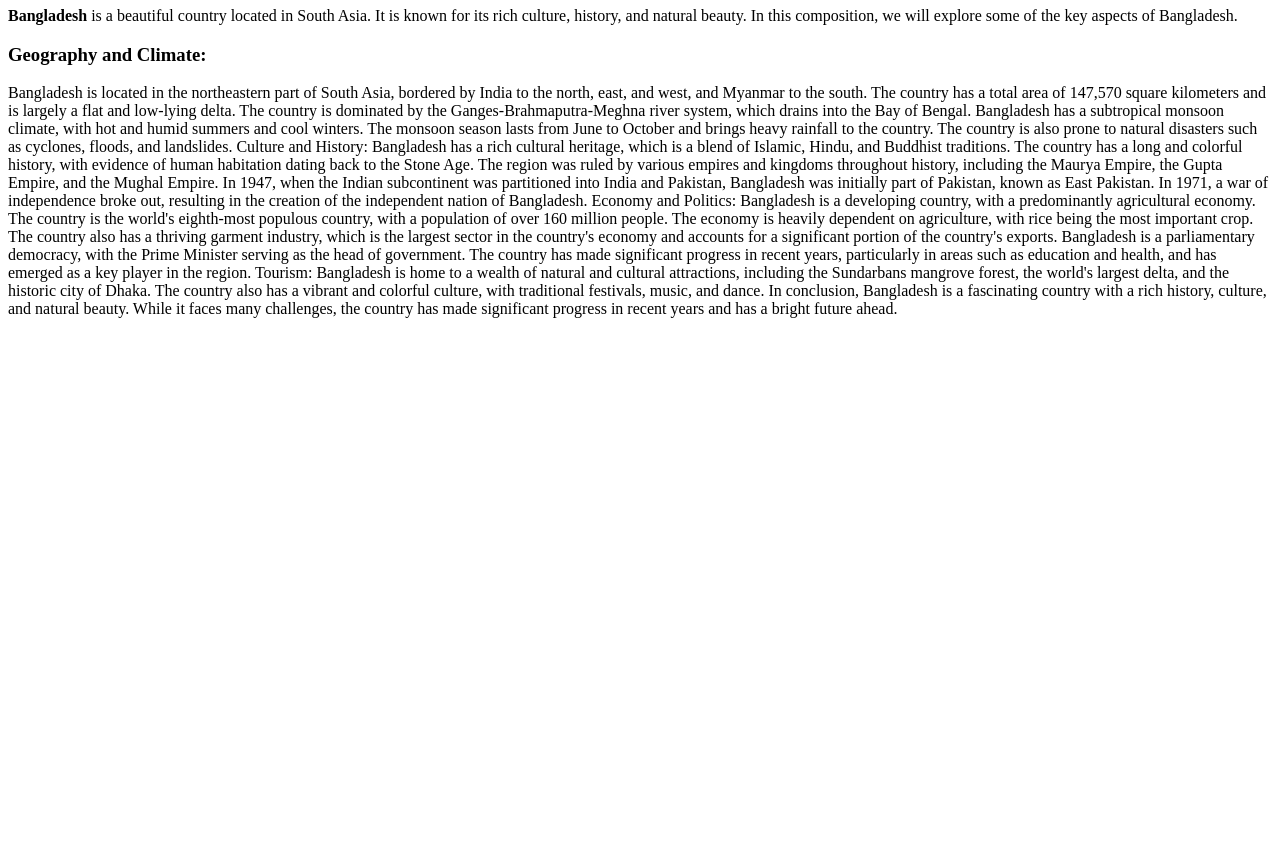
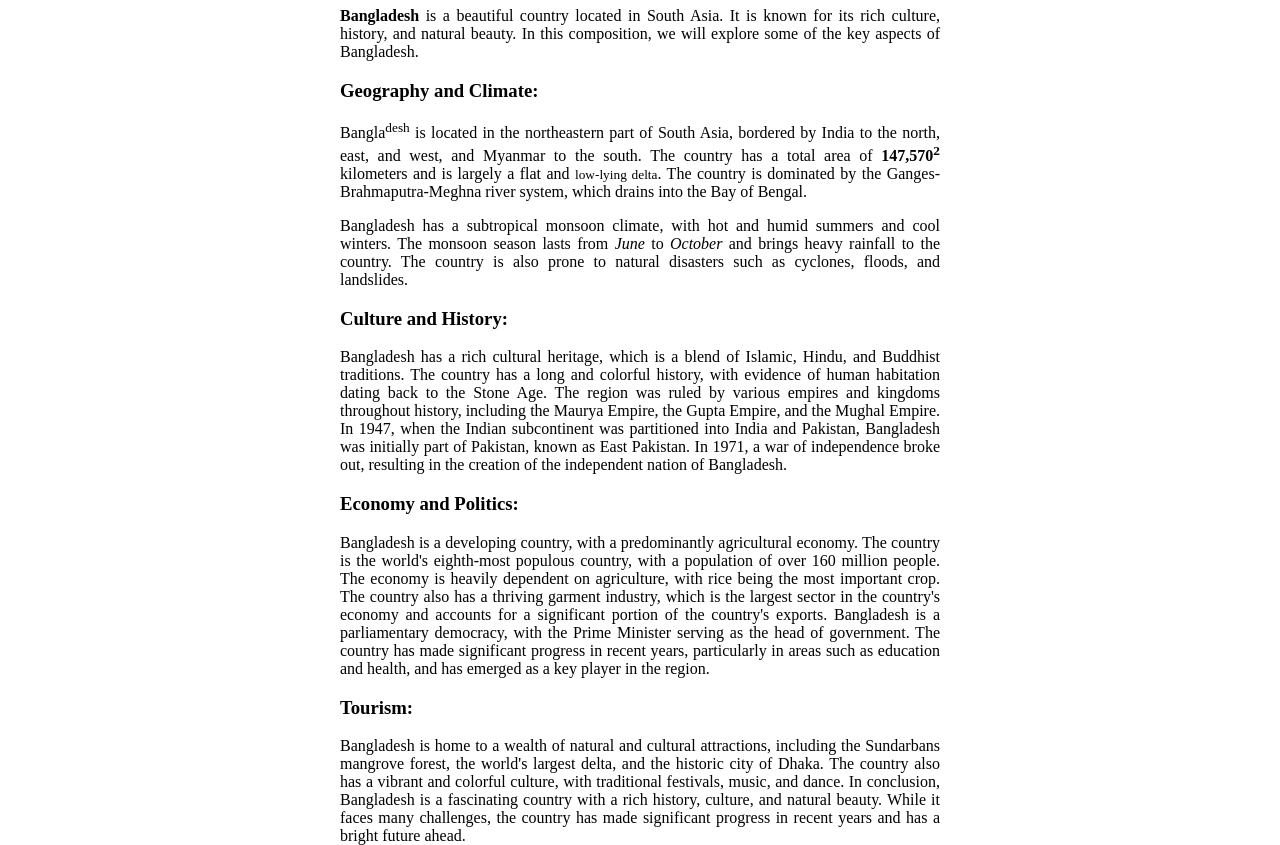
Before and after one commit to brtauhid/Step-by-step-web-design-course, a plain HTML site: page index.html in a window 1280 px wide. Shown: the part 73-918 px from the top of the page. Before the commit the page ends 800 px from the top, so only its background shows below. Drawn offline with Linux system fonts and the light colour scheme.

Commit message:
3rd commit

```diff
--- a/index.html
+++ b/index.html
@@ -5,28 +5,34 @@
     <meta http-equiv="X-UA-Compatible" content="IE=edge">
     <meta name="viewport" content="width=device-width, initial-scale=1.0">
     <title>Document</title>
+    <style>
+        body{
+            width: 600px;
+            margin: 0 auto;
+            text-align: justify;
+        }
+    </style>
 </head>
-<body>
+    <p>
         <h1>My country <b>Bangladesh</b></h1>
 
         <p><b>Bangladesh</b> is a beautiful country located in South Asia. It is known for its rich culture, history, and natural beauty. In this composition, we will explore some of the key aspects of Bangladesh.</p>
 
         <h3>Geography and Climate:</h3>
-Bangladesh is located in the northeastern part of South Asia, bordered by India to the north, east, and west, and Myanmar to the south. The country has a total area of 147,570 square kilometers and is largely a flat and low-lying delta. The country is dominated by the Ganges-Brahmaputra-Meghna river system, which drains into the Bay of Bengal.
-Bangladesh has a subtropical monsoon climate, with hot and humid summers and cool winters. The monsoon season lasts from June to October and brings heavy rainfall to the country. The country is also prone to natural disasters such as cyclones, floods, and landslides.
+        Bangla<sup>desh</sup> is located in the northeastern part of South Asia, bordered by India to the north, east, and west, and Myanmar to the south. The country has a total area of <b>147,570<sup>2</sup></b> kilometers and is largely a flat and <small>low-lying delta</small>. The country is dominated by the Ganges-Brahmaputra-Meghna river system, which drains into the Bay of Bengal.</p>
 
-Culture and History:
+        <p>Bangladesh has a subtropical monsoon climate, with hot and humid summers and cool winters. The monsoon season lasts from <em>June</em> to <em>October</em> and brings heavy rainfall to the country. The country is also prone to natural disasters such as cyclones, floods, and landslides.
+
+        <h3>Culture and History:</h3>
         Bangladesh has a rich cultural heritage, which is a blend of Islamic, Hindu, and Buddhist traditions. The country has a long and colorful history, with evidence of human habitation dating back to the Stone Age. The region was ruled by various empires and kingdoms throughout history, including the Maurya Empire, the Gupta Empire, and the Mughal Empire.
         In 1947, when the Indian subcontinent was partitioned into India and Pakistan, Bangladesh was initially part of Pakistan, known as East Pakistan. In 1971, a war of independence broke out, resulting in the creation of the independent nation of Bangladesh.
 
-Economy and Politics:
+        <h3>Economy and Politics:</h3>
         Bangladesh is a developing country, with a predominantly agricultural economy. The country is the world's eighth-most populous country, with a population of over 160 million people. The economy is heavily dependent on agriculture, with rice being the most important crop. The country also has a thriving garment industry, which is the largest sector in the country's economy and accounts for a significant portion of the country's exports.
         Bangladesh is a parliamentary democracy, with the Prime Minister serving as the head of government. The country has made significant progress in recent years, particularly in areas such as education and health, and has emerged as a key player in the region.
 
-Tourism:
+        <h3>Tourism:</h3>
         Bangladesh is home to a wealth of natural and cultural attractions, including the Sundarbans mangrove forest, the world's largest delta, and the historic city of Dhaka. The country also has a vibrant and colorful culture, with traditional festivals, music, and dance.
         In conclusion, Bangladesh is a fascinating country with a rich history, culture, and natural beauty. While it faces many challenges, the country has made significant progress in recent years and has a bright future ahead.
-
-
     </body>
 </html>
```
Lines whose indentation alone changed are shown as unchanged.
